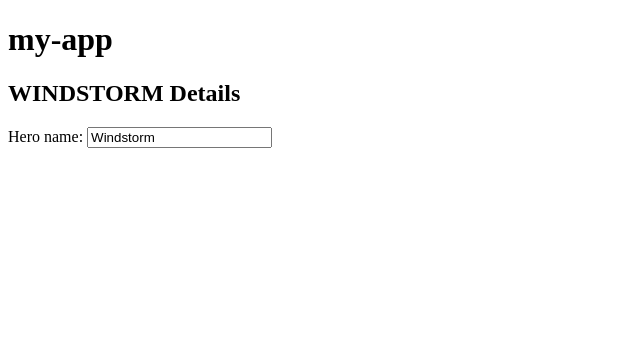
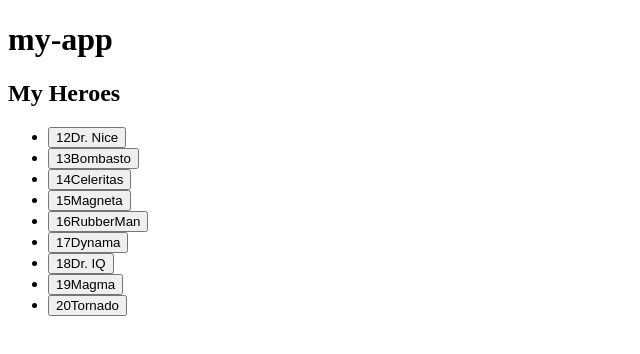
Before and after one commit to eric-judt/tour-of-heroes, an Angular app: page / in a window 1280 px wide. Shown: the top 354 px of the page, without its empty margins (0-640 px from the left). Built offline with nearby package versions, Linux system fonts and the light colour scheme.

Commit message:
incorpora ngfor a la pantalla

```diff
--- a/src/app/heroes/heroes.component.html
+++ b/src/app/heroes/heroes.component.html
@@ -1,5 +1,9 @@
-<h2>{{hero.name | uppercase}} Details</h2>
-<div>
-    <label for="name">Hero name: </label>
-    <input id="name" [(ngModel)]="hero.name" placeholder="name">
-  </div>
+<h2>My Heroes</h2>
+<ul class="heroes">
+  <li *ngFor="let hero of heroes">
+    <button type="button">
+      <span class="badge">{{hero.id}}</span>
+      <span class="badge">{{hero.name}}</span>
+    </button>
+  </li>
+</ul>
--- a/src/app/heroes/heroes.component.ts
+++ b/src/app/heroes/heroes.component.ts
@@ -1,5 +1,6 @@
 import { Component, OnInit } from '@angular/core';
 import { Hero } from '../hero';
+import { HEROES } from '../mock-heroes';
 
 @Component({
   selector: 'app-heroes',
@@ -8,7 +9,7 @@
 })
 export class HeroesComponent implements OnInit {
 
-  hero: Hero = { id: 1, name: 'Windstorm' };
+  heroes  = HEROES;
 
   constructor() { }
 
```
